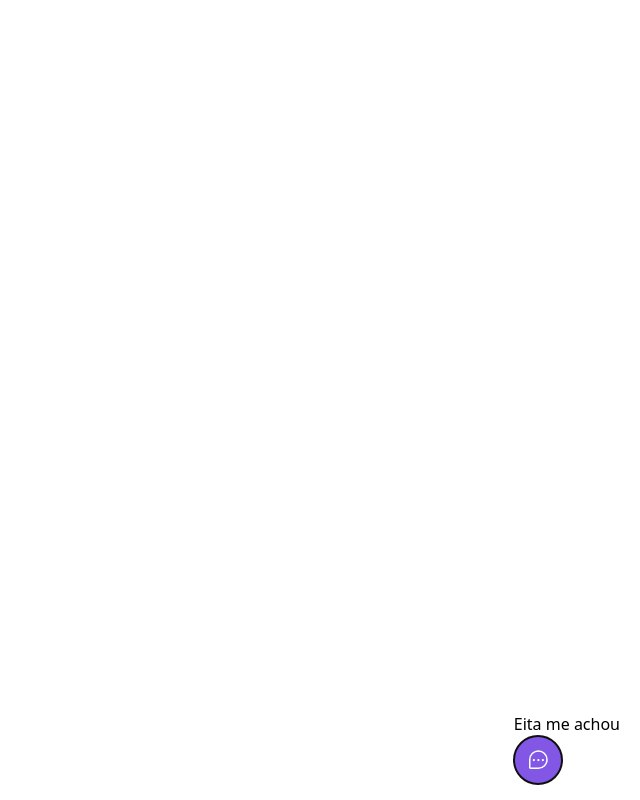
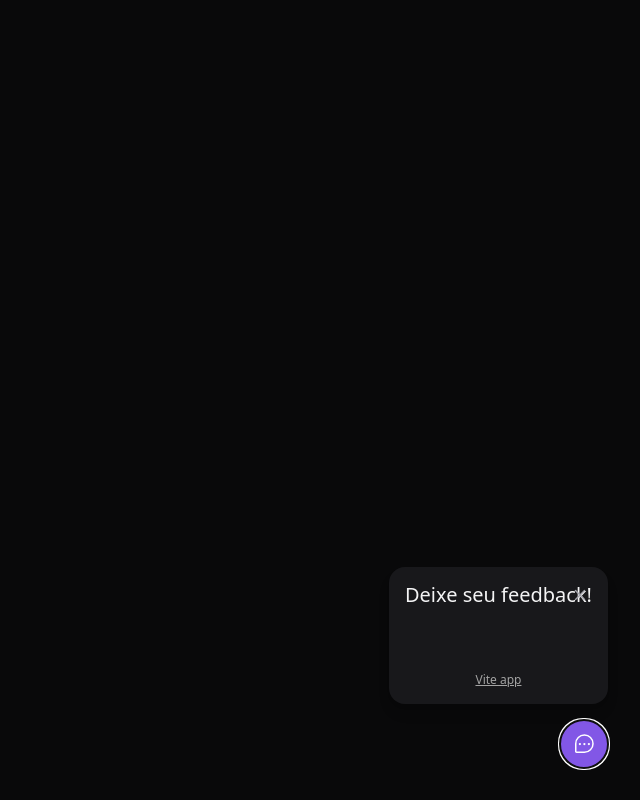
Before and after one commit to lumiguel1/ShowMe, a React (Vite) app in the folder ShowmE/: page / in a window 1280 px wide. Both pictures are taken after a click on the button "Feedback". Shown: the whole page, without its empty margins (640-1280 px from the left). Built offline with nearby package versions, Linux system fonts and the light colour scheme.

Commit message:
add component ButtonClose for open and close Panel

```diff
--- /dev/null
+++ b/ShowmE/src/components/ButtonClose.tsx
@@ -0,0 +1,10 @@
+import { Popover } from '@headlessui/react';
+import { X } from 'phosphor-react';
+
+export function ButtonClose() {
+    return (
+        <Popover.Button className="top-5 right-5 absolute text-zinc-400 hover:text-xinc-100" title="Fechar">
+            <X weight="bold" className="w-4 h-4 "/>
+        </Popover.Button>
+    )
+}
--- a/ShowmE/src/components/Widget.tsx
+++ b/ShowmE/src/components/Widget.tsx
@@ -1,13 +1,13 @@
 import { ChatTeardropDots } from 'phosphor-react';
-import { Popover } from '@headlessui/react'
-
-
-import { useState } from 'react';
+import { Popover } from '@headlessui/react';
+import { WidgetForm } from './WidgetForm';
 
 export function Widget() {
     return (
-        <Popover className="absolute bottom-4 right-5">
-            <Popover.Panel>Eita me achou</Popover.Panel>
+        <Popover className="absolute bottom-4 right-4 md:bottom-8 md:right-8 flex flex-col items-end">
+            <Popover.Panel>
+                <WidgetForm />
+            </Popover.Panel>
 
             <Popover.Button className="flex items-center bg-brand-500 rounded-full p-3 h-12 text-white group">
                 <ChatTeardropDots className="w-6 h-6" />
--- /dev/null
+++ b/ShowmE/src/components/WidgetForm.tsx
@@ -0,0 +1,33 @@
+import { ButtonClose } from "./ButtonClose";
+
+const feedTypes = {
+    BUG: {
+        title: "Problema"
+    },
+    IDEA: {
+        title: "Ideia"
+    },
+    OTHER: {
+        title: "Outro"
+    }
+}
+
+export function WidgetForm() {
+    return (
+        <div className="bg-zinc-900 p-4 relative rounded-2xl mb-4 flex flex-col items-center shadow-lg w-[calc(100vw-2rem)] md:w-auto">
+            <header>
+                <span className="text-xl leading-6">Deixe seu feedback!</span>
+
+                <ButtonClose />
+            </header>
+
+            <div className="flex py-8 gap-2 w-full">
+
+            </div>
+
+            <footer className="text-xs text-neutral-400">
+                <a className="underline underline-offset-1" href="#">Vite app</a>
+            </footer>
+        </div>
+    )
+}
--- a/ShowmE/src/global.css
+++ b/ShowmE/src/global.css
@@ -1,3 +1,7 @@
 @tailwind base;
 @tailwind components;
 @tailwind utilities;
+
+body {
+    @apply bg-[#09090A] text-zinc-100;
+}
```
